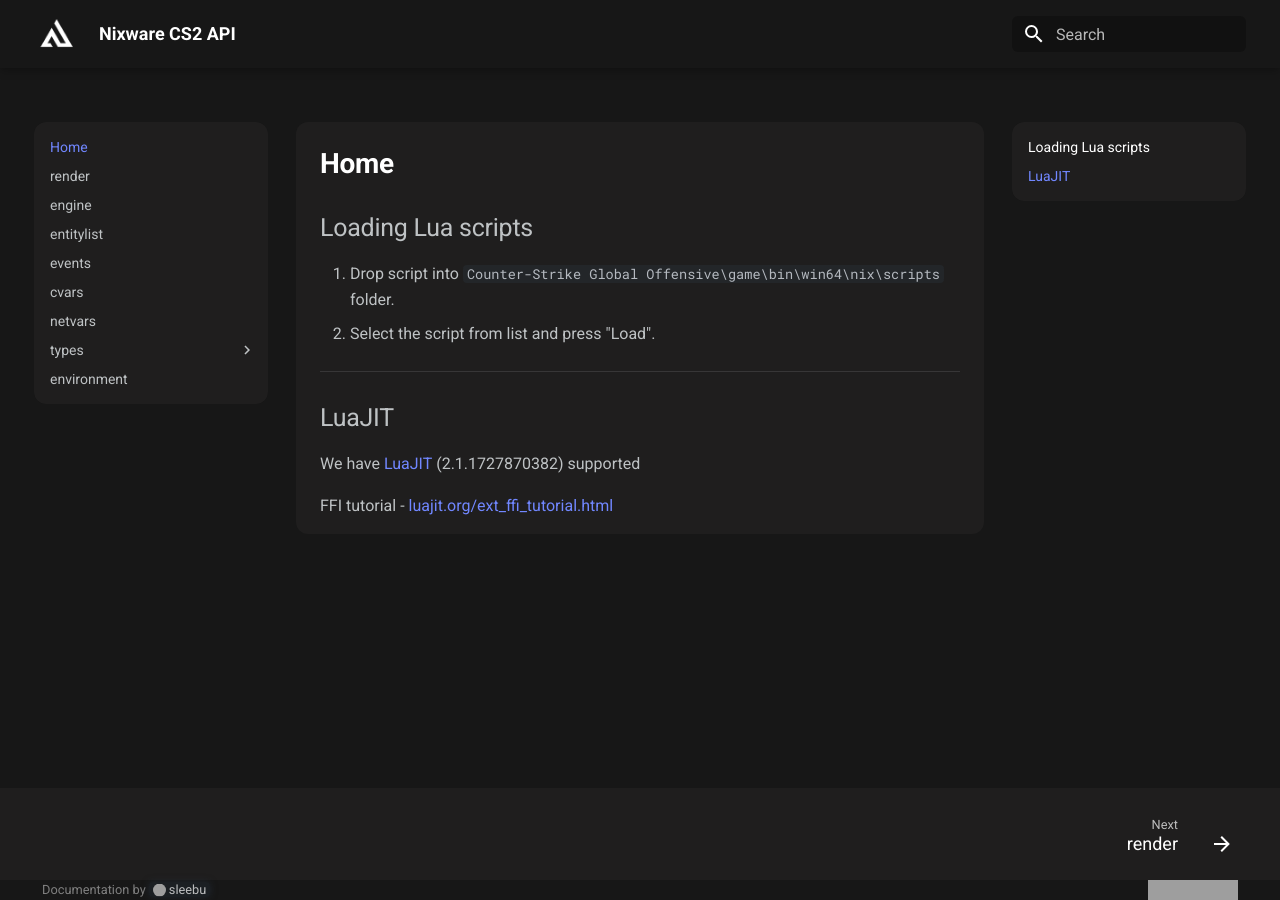
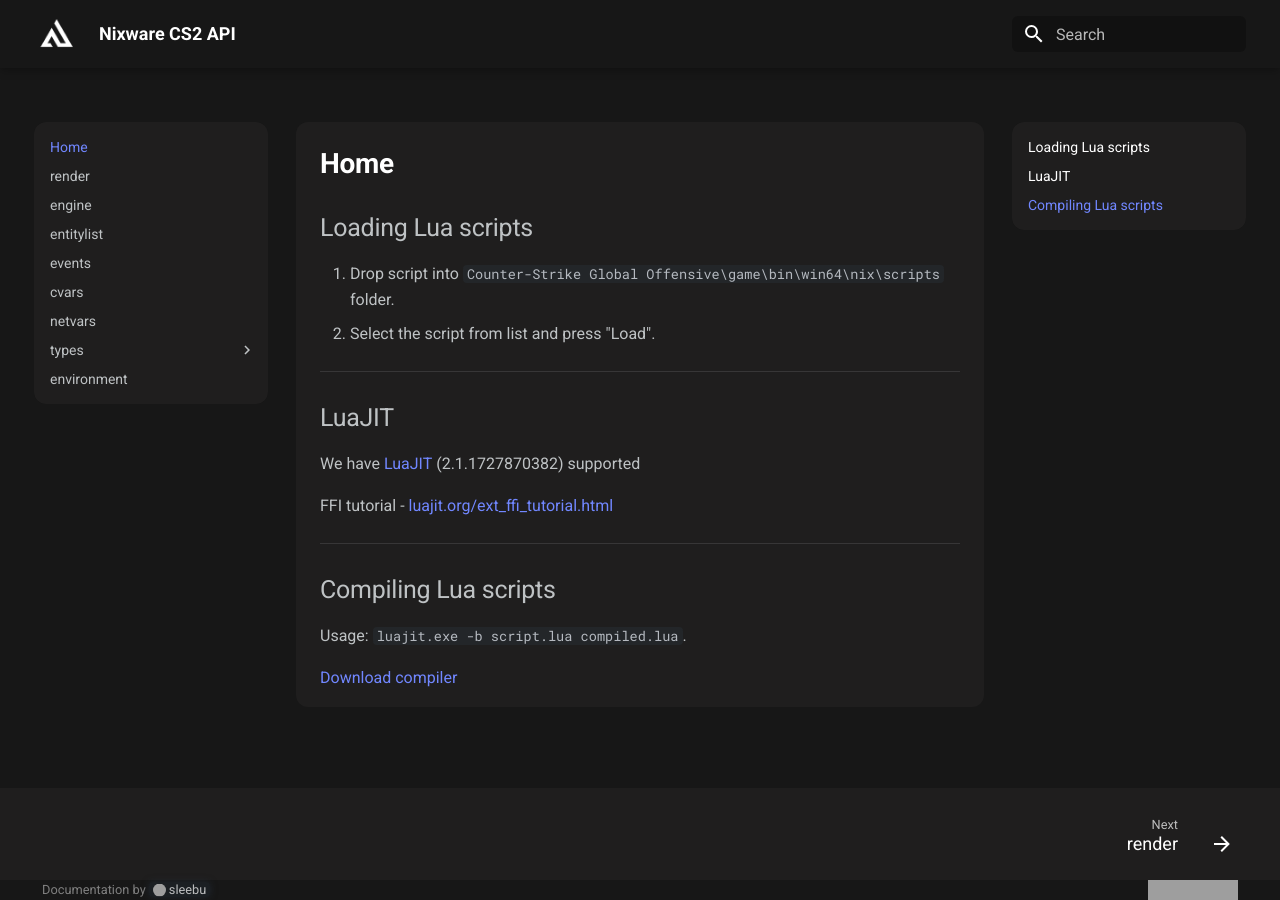
Before and after one commit to Nixer1337/nixware-cs2-docs, an MkDocs documentation site: the page built from docs/index.md, in a window 1280 px wide. Built offline with MkDocs 1.6.1 and Material for MkDocs 9.7.7, drawn with Linux system fonts in a browser that asks for light colours; grey boxes are pictures that could not be loaded.

Commit message:
luajit compiler

```diff
--- a/docs/index.md
+++ b/docs/index.md
@@ -12,3 +12,11 @@
 We have [LuaJIT](https://luajit.org/) (2.1.1727870382) supported
 
 FFI tutorial - [luajit.org/ext_ffi_tutorial.html](https://luajit.org/ext_ffi_tutorial.html)
+
+---
+
+## Compiling Lua scripts
+
+Usage: `luajit.exe -b script.lua compiled.lua`.
+
+[Download compiler](assets/luajit.zip)
```
Also changed, not shown: docs/assets/logo_.png (deleted), 1 other file.
